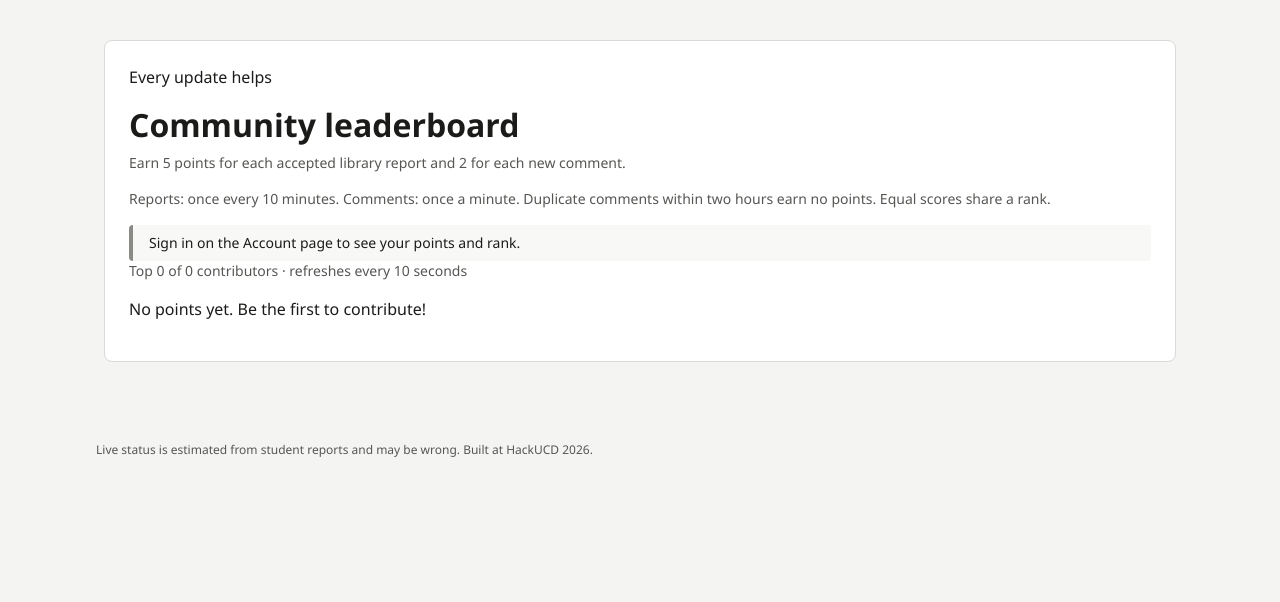
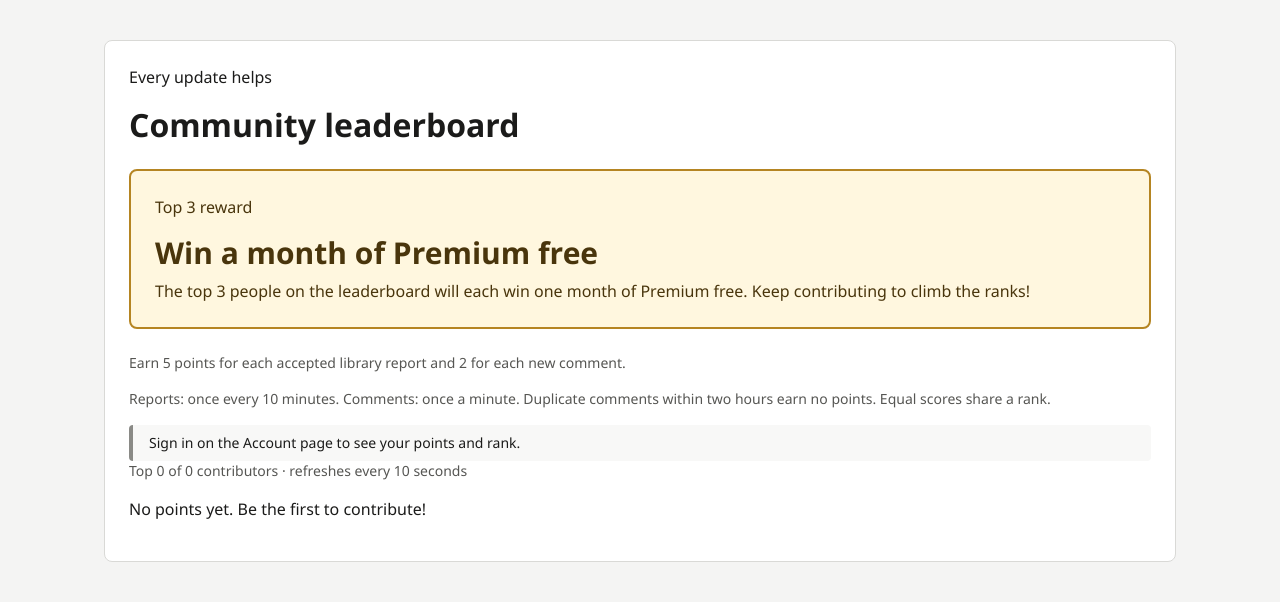
Before and after one commit to Conor-Collins1/Hack-UCD-1, a FastAPI app: page /leaderboard in a window 1280 px wide. Shown: the part 57-659 px from the top of the page. Run offline with FastAPI, Linux system fonts and the light colour scheme; data that the repository does not hold is empty; some libraries are stand-ins or nearby versions.

Commit message:
Highlight free Premium month for leaderboard top three

```diff
--- a/static/app.js
+++ b/static/app.js
@@ -346,12 +346,22 @@ async function initLeaderboardPage() {
       listItems($('leaderboard'), data.leaderboard, (li, row) => {
         const isYou = data.current_user && data.current_user.id === row.id;
         li.dataset.you = String(!!isYou);
+        li.dataset.prize = String(row.rank >= 1 && row.rank <= 3);
         li.value = row.rank;
         const name = document.createElement('strong');
         name.textContent = `#${row.rank} ${row.name}${isYou ? ' (you)' : ''}`;
         const points = document.createElement('span');
         points.textContent = `${row.points} points`;
-        li.append(name, points);
+        const details = document.createElement('div');
+        details.className = 'ranking-details';
+        details.append(points);
+        if (row.rank >= 1 && row.rank <= 3) {
+          const prize = document.createElement('span');
+          prize.className = 'ranking-prize';
+          prize.textContent = 'Top 3 · 1 month Premium free';
+          details.append(prize);
+        }
+        li.append(name, details);
       });
       if (!data.leaderboard.length) $('leaderboard').textContent = 'No points yet. Be the first to contribute!';
     } catch (e) { $('leaderboard-error').textContent = 'Could not refresh the leaderboard. Retrying automatically.'; }
--- a/static/style.css
+++ b/static/style.css
@@ -261,3 +261,12 @@ button:disabled { cursor: not-allowed; opacity: .6; }
 .community-ranking{list-style:none;padding:0}.community-ranking li{display:flex;justify-content:space-between;gap:16px;padding:18px 12px;border-bottom:1px solid var(--line,#dee5d8);overflow-wrap:anywhere}.community-ranking li[data-you="true"]{background:var(--surface-soft,#edf4e8);border-radius:12px}.community-ranking li strong{min-width:0}.community-ranking li span{white-space:nowrap}
 
 .summary-bullets{list-style:disc;padding-left:1.4rem;margin:0}.summary-bullets li{display:list-item;border:0;padding:0;margin:.65rem 0;line-height:1.6}
+
+/* Free Premium prize highlighted separately from the paid permanent upgrade. */
+.leaderboard-prize { margin: 24px 0; padding: 24px; background: #fff7df; border: 2px solid #b58522; border-radius: var(--radius); color: #49350c; }
+.leaderboard-prize h2 { margin: 8px 0; font-size: clamp(22px, 4vw, 30px); line-height: 1.2; }
+.leaderboard-prize p:last-child { margin-bottom: 0; }
+.community-ranking li[data-prize="true"] { border-left: 4px solid #b58522; }
+.ranking-details { display: flex; flex-direction: column; align-items: flex-end; gap: 6px; }
+.community-ranking .ranking-prize { font-size: 12px; font-weight: 600; color: #49350c; background: #fff7df; padding: 4px 8px; border-radius: 6px; white-space: normal; text-align: right; }
+@media (max-width: 420px) { .community-ranking li { flex-wrap: wrap; } .ranking-details { align-items: flex-start; } }
--- a/templates/leaderboard.html
+++ b/templates/leaderboard.html
@@ -4,6 +4,11 @@
 <section class="card">
   <p class="eyebrow">Every update helps</p>
   <h1>Community leaderboard</h1>
+  <aside class="leaderboard-prize" aria-labelledby="prize-title">
+    <p class="eyebrow">Top 3 reward</p>
+    <h2 id="prize-title">Win a month of Premium free</h2>
+    <p>The top 3 people on the leaderboard will each win one month of Premium free. Keep contributing to climb the ranks!</p>
+  </aside>
   <p class="body-muted">Earn 5 points for each accepted library report and 2 for each new comment.</p>
   <p class="body-muted">Reports: once every 10 minutes. Comments: once a minute. Duplicate comments within two hours earn no points. Equal scores share a rank.</p>
   <p id="leaderboard-position" class="notice" role="status">Loading your position…</p>
```
Also changed, not shown: CLAUDE.md (+6 -0 lines).
